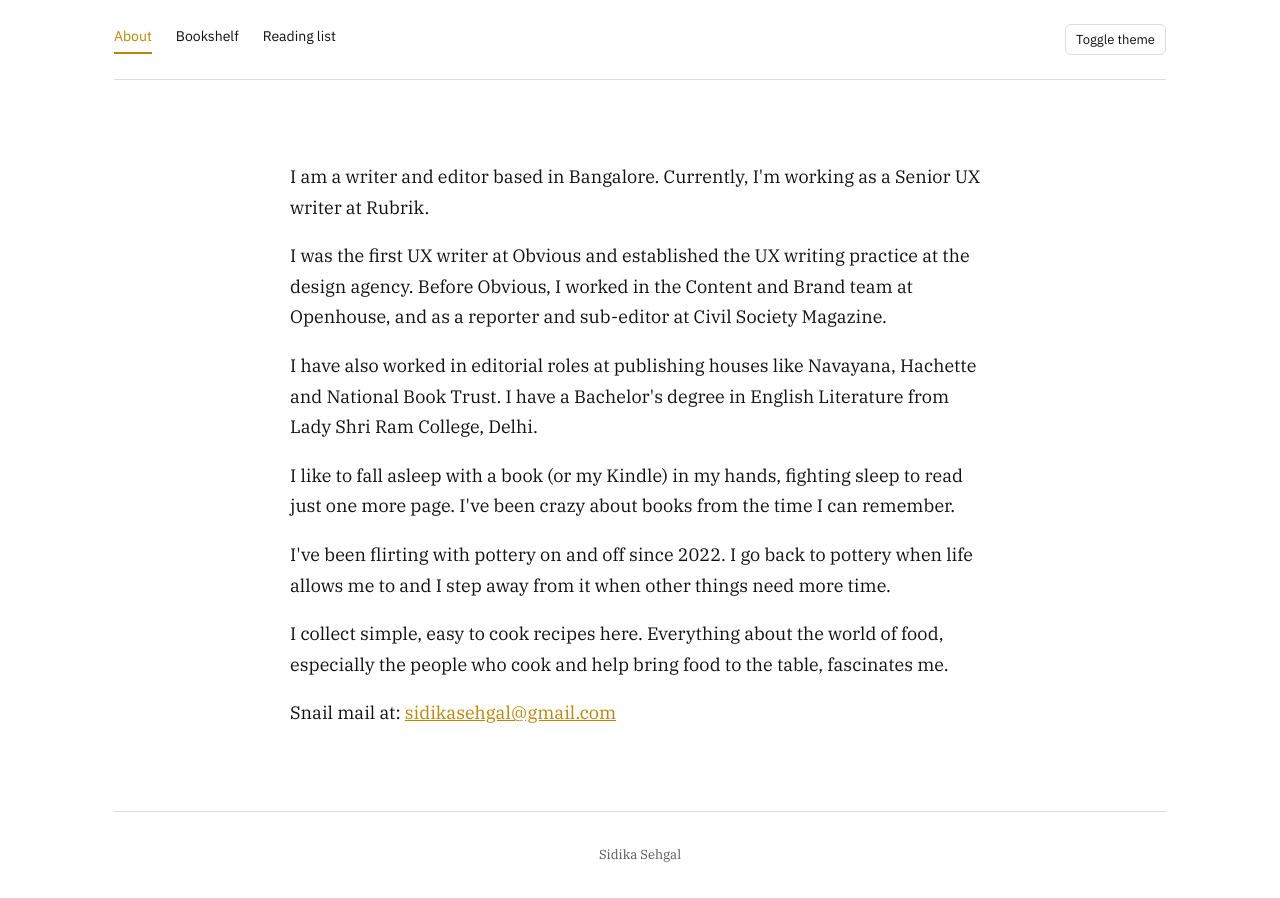
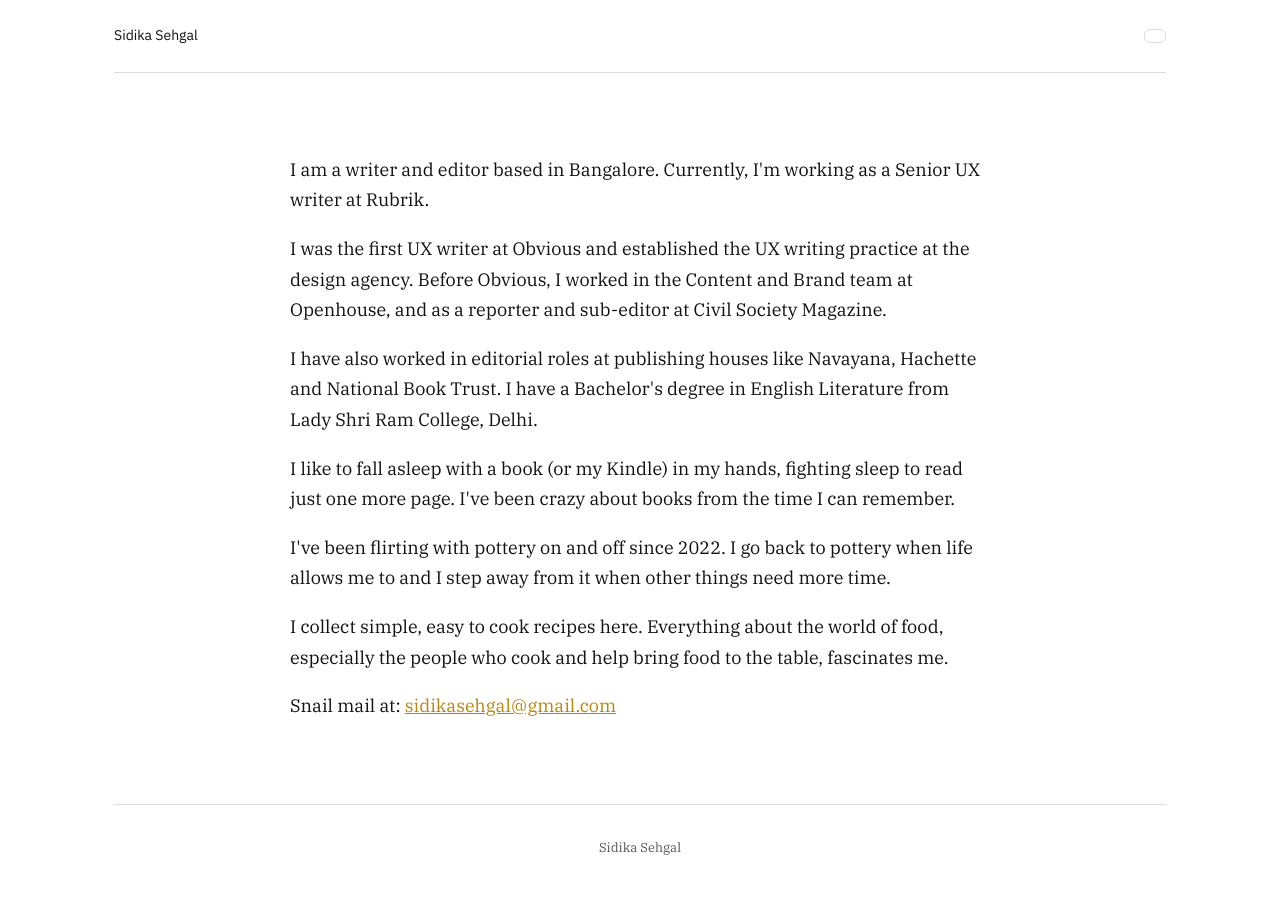
Before and after one commit to sidikasehgal/personal-website, an Eleventy site: page src/index.njk in a window 1280 px wide. Built offline with nearby package versions, Linux system fonts and the light colour scheme; Eleventy itself is replaced by a stand-in of ours; files that its build step writes are made by us from their sources.

Commit message:
Update base.njk

```diff
--- a/src/_includes/base.njk
+++ b/src/_includes/base.njk
@@ -16,12 +16,10 @@
 <body>
   <div class="container">
     <nav>
-      <div class="links">
-        <a href="/" aria-current="{% if page.url == '/' %}page{% endif %}">About</a>
-        <a href="/bookshelf/" aria-current="{% if page.url == '/bookshelf/' %}page{% endif %}">Bookshelf</a>
-        <a href="/reading-list/" aria-current="{% if page.url == '/reading-list/' %}page{% endif %}">Reading list</a>
-      </div>
-      <button id="theme-toggle" aria-label="Toggle dark mode">Toggle theme</button>
+      <a href="/" class="site-name">Sidika Sehgal</a>
+      <button id="theme-toggle" class="theme-switch" aria-label="Toggle dark mode" aria-pressed="false">
+        <span class="switch-track"><span class="switch-knob"></span></span>
+      </button>
     </nav>
     <main>
       {{ content | safe }}
@@ -32,11 +30,17 @@
   </div>
   <script>
     var btn = document.getElementById("theme-toggle");
+    function syncPressed() {
+      var isDark = document.documentElement.getAttribute("data-theme") === "dark";
+      btn.setAttribute("aria-pressed", isDark ? "true" : "false");
+    }
+    syncPressed();
     btn.addEventListener("click", function () {
       var current = document.documentElement.getAttribute("data-theme");
       var next = current === "dark" ? "light" : "dark";
       document.documentElement.setAttribute("data-theme", next);
       localStorage.setItem("theme", next);
+      syncPressed();
     });
   </script>
 </body>
```
